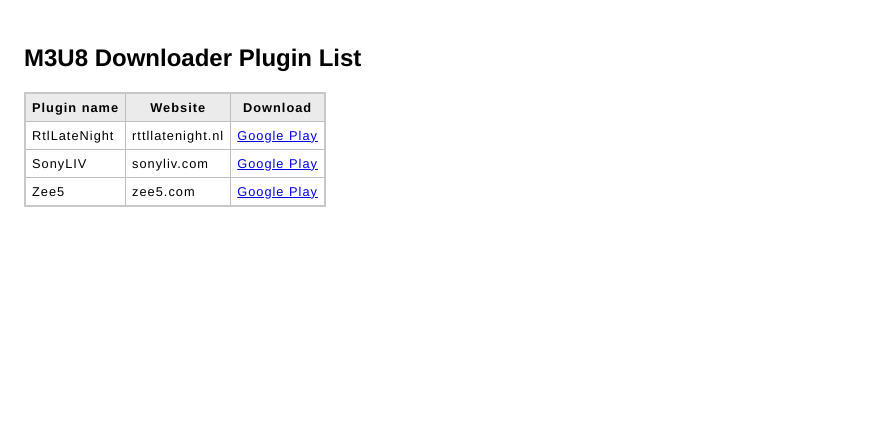
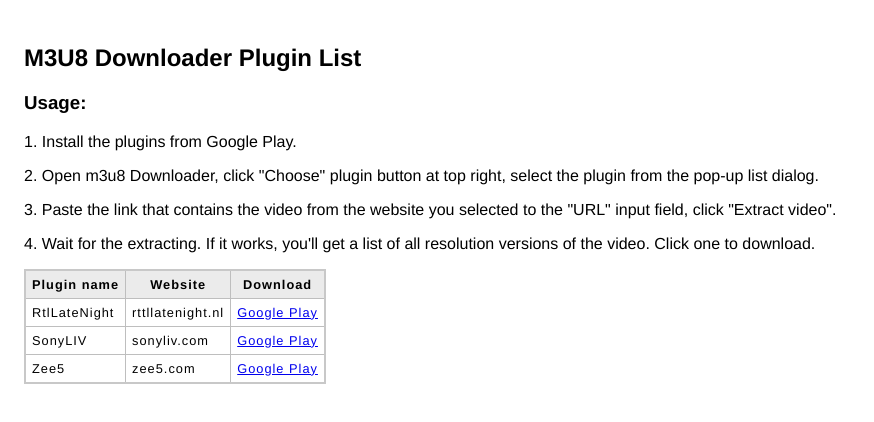
Before and after one commit to leavjenn/leavjenn.github.io, a plain HTML site: page m3u8_downloader/plugin_list.html in a window 1280 px wide. Shown: the whole page, without its empty margins (0-874 px from the left). Drawn offline with Linux system fonts and the light colour scheme.

Commit message:
add usage section.

```diff
--- a/m3u8_downloader/plugin_list.html
+++ b/m3u8_downloader/plugin_list.html
@@ -22,6 +22,11 @@
 <body>
 
 <h2>M3U8 Downloader Plugin List</h2>
+<h3>Usage:</h3>
+<p>1. Install the plugins from Google Play.</p>
+<p>2. Open m3u8 Downloader, click "Choose" plugin button at top right, select the plugin from the pop-up list dialog.</p>
+<p>3. Paste the link that contains the video from the website you selected to the "URL" input field, click "Extract video".</p>
+<p>4. Wait for the extracting. If it works, you'll get a list of all resolution versions of the video. Click one to download.</p>
 <table>
     <tr>
         <th>Plugin name</th>
```
